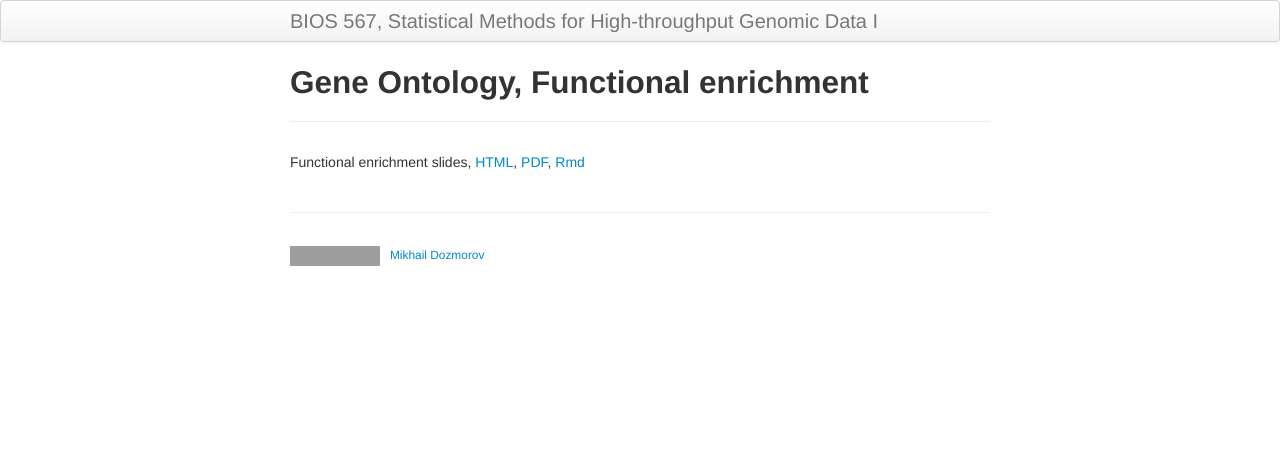
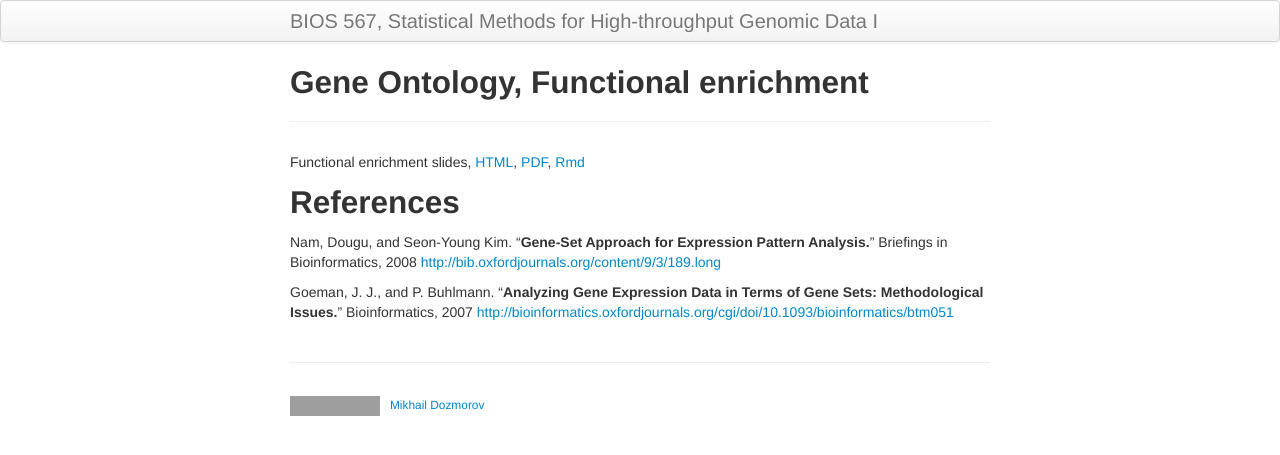
Before and after one commit to mdozmorov/BIOS567, a Jekyll site: the page built from pages/12_geneontology.md, in a window 1280 px wide. Shown: the top 455 px of the page. Built offline with Jekyll 4.4.1, drawn with Linux system fonts in a browser that asks for light colours; grey boxes are pictures that could not be loaded.

Commit message:
Add Nam and Goeman references

```diff
--- a/pages/12_geneontology.md
+++ b/pages/12_geneontology.md
@@ -4,3 +4,9 @@ title: Gene Ontology, Functional enrichment
 ---
 
 Functional enrichment slides, [HTML](/BIOS567/assets/presentation_functional_enrichment/functional_enrichment.html), [PDF](/BIOS567/assets/presentation_functional_enrichment/functional_enrichment.pdf), [Rmd](/BIOS567/assets/presentation_functional_enrichment/functional_enrichment.Rmd)
+
+## References
+
+Nam, Dougu, and Seon-Young Kim. “**Gene-Set Approach for Expression Pattern Analysis.**” Briefings in Bioinformatics, 2008 [http://bib.oxfordjournals.org/content/9/3/189.long](http://bib.oxfordjournals.org/content/9/3/189.long)
+
+Goeman, J. J., and P. Buhlmann. “**Analyzing Gene Expression Data in Terms of Gene Sets: Methodological Issues.**” Bioinformatics, 2007 [http://bioinformatics.oxfordjournals.org/cgi/doi/10.1093/bioinformatics/btm051](http://bioinformatics.oxfordjournals.org/cgi/doi/10.1093/bioinformatics/btm051)
```
